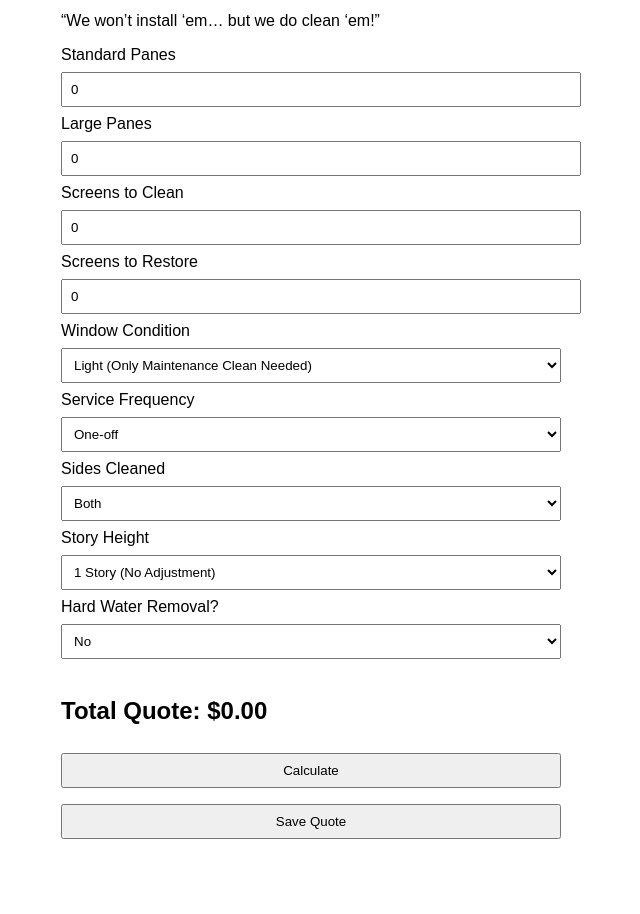
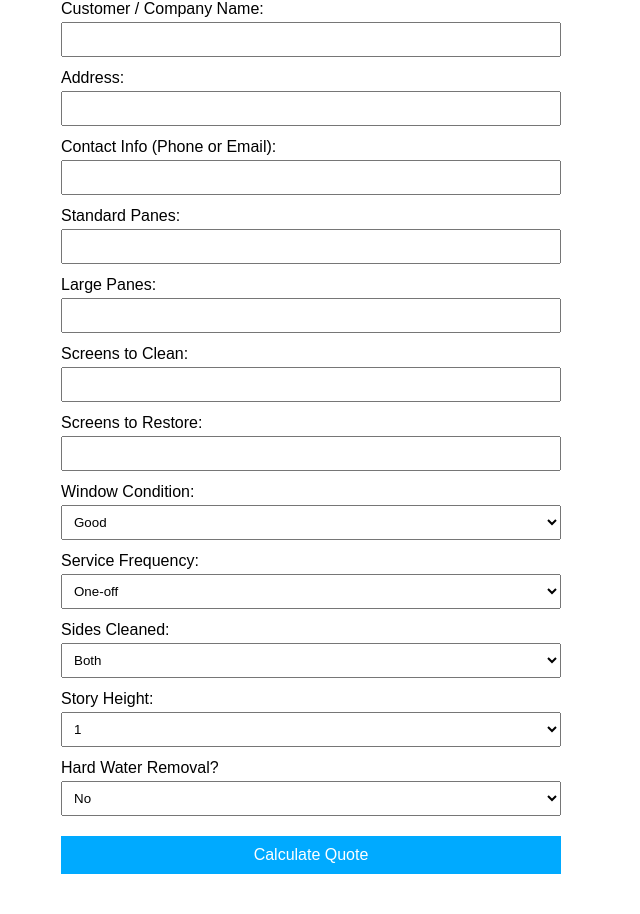
Before and after one commit to RUBBERDUCKIED/QUOTE_CALCULATOR, a plain HTML site: page index.html in a window 1280 px wide. Shown: the part 88-1002 px from the top of the page, without its empty margins (329-969 px from the left). Before the commit the page ends 965 px from the top, so only its background shows below. Drawn offline with Linux system fonts and the light colour scheme.

Commit message:
Update index.html

```diff
--- a/index.html
+++ b/index.html
@@ -1,8 +1,8 @@
 <!DOCTYPE html>
-<html lang="en">
+<html>
 <head>
-  <meta charset="UTF-8">
   <title>Window Crew Quote Calculator</title>
+  <meta name="viewport" content="width=device-width, initial-scale=1">
   <style>
     body {
       font-family: Arial, sans-serif;
@@ -10,143 +10,149 @@
       max-width: 500px;
       margin: auto;
     }
-    input, select, button {
-      margin: 8px 0;
+    label {
+      display: block;
+      margin-top: 12px;
+    }
+    input, select {
+      width: 100%;
       padding: 8px;
+      margin-top: 4px;
+      box-sizing: border-box;
+    }
+    button {
+      margin-top: 20px;
+      padding: 10px;
       width: 100%;
+      background-color: #00aaff;
+      color: white;
+      font-size: 16px;
+      border: none;
+      cursor: pointer;
     }
-    h2 {
-      margin-top: 30px;
-    }
-    #saveStatus {
-      margin-top: 10px;
-      color: green;
+    #quoteOutput {
+      margin-top: 20px;
+      font-weight: bold;
     }
   </style>
 </head>
 <body>
+  <h2>Window Crew Quote Calculator</h2>
 
-  <h1>The Window Crew</h1>
-  <p>“We won’t install ‘em… but we do clean ‘em!”</p>
+  <form id="quoteForm">
+    <!-- CRM Fields -->
+    <label for="customer">Customer / Company Name:</label>
+    <input type="text" name="entry.444104592" id="customer" required>
 
-  <label>Standard Panes</label>
-  <input type="number" id="standard" value="0">
+    <label for="address">Address:</label>
+    <input type="text" name="entry.1843034712" id="address" required>
 
-  <label>Large Panes</label>
-  <input type="number" id="large" value="0">
+    <label for="contact">Contact Info (Phone or Email):</label>
+    <input type="text" name="entry.1578505655" id="contact" required>
 
-  <label>Screens to Clean</label>
-  <input type="number" id="screensClean" value="0">
+    <!-- Quote Inputs -->
+    <label for="standard-panes">Standard Panes:</label>
+    <input type="number" name="entry.823020867" id="standard-panes" required>
 
-  <label>Screens to Restore</label>
-  <input type="number" id="screensRestore" value="0">
+    <label for="large-panes">Large Panes:</label>
+    <input type="number" name="entry.1634670750" id="large-panes" required>
 
-  <label>Window Condition</label>
-  <select id="condition">
-    <option value="Light">Light (Only Maintenance Clean Needed)</option>
-    <option value="Moderate">Moderate Grime (+4%)</option>
-    <option value="Heavy">Heavy Grime/Paint (+8%)</option>
-    <option value="Construction">Construction Debris (+15%)</option>
+    <label for="screens-clean">Screens to Clean:</label>
+    <input type="number" name="entry.1503289555" id="screens-clean" required>
+
+    <label for="screens-restore">Screens to Restore:</label>
+    <input type="number" name="entry.2096928728" id="screens-restore" required>
+
+    <label for="window-condition">Window Condition:</label>
+    <select name="entry.1179846798" id="window-condition" required>
+      <option value="Good">Good</option>
+      <option value="Moderate">Moderate Grime/Hard Water Spots</option>
+      <option value="Heavy">Heavy Grime/Paint/Stickers</option>
+      <option value="Construction">Construction Debris</option>
     </select>
 
-  <label>Service Frequency</label>
-  <select id="frequency">
+    <label for="service-frequency">Service Frequency:</label>
+    <select name="entry.312555390" id="service-frequency" required>
       <option value="One-off">One-off</option>
-    <option value="Biannual">Biannual (-10%)</option>
-    <option value="Quarterly">Quarterly (-15%)</option>
+      <option value="Twice a Year">Twice a Year (10% off)</option>
+      <option value="Quarterly">Quarterly (15% off)</option>
     </select>
 
-  <label>Sides Cleaned</label>
-  <select id="sides">
+    <label for="sides-cleaned">Sides Cleaned:</label>
+    <select name="entry.517640240" id="sides-cleaned" required>
       <option value="Both">Both</option>
-    <option value="Inside Only">Inside Only (-30%)</option>
-    <option value="Outside Only">Outside Only (-30%)</option>
+      <option value="Outside Only">Outside Only</option>
+      <option value="Inside Only">Inside Only</option>
     </select>
 
-  <label>Story Height</label>
-  <select id="height">
-    <option value="1">1 Story (No Adjustment)</option>
-    <option value="2">2 Story (+20%)</option>
+    <label for="story-height">Story Height:</label>
+    <select name="entry.1578505655" id="story-height" required>
+      <option value="1">1</option>
+      <option value="2">2</option>
+      <option value="3+">3+</option>
     </select>
 
-  <label>Hard Water Removal?</label>
-  <select id="hardwater">
-    <option value="No">No</option>
-    <option value="Yes">Yes (+10%)</option>
+    <label for="hard-water">Hard Water Removal?</label>
+    <select name="entry.1843034712" id="hard-water" required>
+      <option value="no">No</option>
+      <option value="yes">Yes</option>
     </select>
 
-  <h2>Total Quote: $<span id="quote">0.00</span></h2>
+    <!-- Hidden Field for Final Quote Total -->
+    <input type="hidden" name="entry.444104592" id="quote-total" />
 
-  <button onclick="calculateQuote()">Calculate</button>
-  <button onclick="saveQuote()">Save Quote</button>
-  <div id="saveStatus"></div>
+    <button type="button" onclick="calculateQuote()">Calculate Quote</button>
+    <div id="quoteOutput"></div>
+  </form>
 
   <script>
     function calculateQuote() {
-      const standard = parseFloat(document.getElementById("standard").value) || 0;
-      const large = parseFloat(document.getElementById("large").value) || 0;
-      const screensClean = parseFloat(document.getElementById("screensClean").value) || 0;
-      const screensRestore = parseFloat(document.getElementById("screensRestore").value) || 0;
-      const condition = document.getElementById("condition").value;
-      const frequency = document.getElementById("frequency").value;
-      const sides = document.getElementById("sides").value;
-      const height = document.getElementById("height").value;
-      const hardwater = document.getElementById("hardwater").value;
+      const standard = parseInt(document.getElementById("standard-panes").value) || 0;
+      const large = parseInt(document.getElementById("large-panes").value) || 0;
+      const screensClean = parseInt(document.getElementById("screens-clean").value) || 0;
+      const screensRestore = parseInt(document.getElementById("screens-restore").value) || 0;
+      const condition = document.getElementById("window-condition").value;
+      const frequency = document.getElementById("service-frequency").value;
+      const sides = document.getElementById("sides-cleaned").value;
+      const hardWater = document.getElementById("hard-water").value;
 
-      let total = (standard * 10) + (large * 16) + (screensClean * 2) + (screensRestore * 3);
+      let total = (standard * 10) + (large * 16) + (screensClean * 3) + (screensRestore * 6);
 
-      // Condition adjustment
-      if (condition === "Moderate") total *= 1.04;
-      else if (condition === "Heavy") total *= 1.08;
-      else if (condition === "Construction") total *= 1.15;
+      // Window condition adjustment
+      if (condition === "Moderate") total *= 1.02;
+      else if (condition === "Heavy") total *= 1.04;
+      else if (condition === "Construction") total *= 1.06;
 
       // Frequency discount
-      if (frequency === "Biannual") total *= 0.9;
+      if (frequency === "Twice a Year") total *= 0.9;
       else if (frequency === "Quarterly") total *= 0.85;
 
-      // Sides cleaned discount
-      if (sides === "Inside Only" || sides === "Outside Only") total *= 0.7;
+      // Hard water add-on
+      if (hardWater === "yes") total += 25;
 
-      // Story height adjustment
-      if (height === "2") total *= 1.20;
+      total = total.toFixed(2);
 
-      // Hard water adjustment
-      if (hardwater === "Yes") total *= 1.10;
+      document.getElementById("quoteOutput").textContent = "Estimated Quote: $" + total;
+      document.getElementById("quote-total").value = total;
 
-      document.getElementById("quote").innerText = total.toFixed(2);
+      // Submit to Google Form
+      submitForm();
     }
 
-    function saveQuote() {
-      calculateQuote(); // ensure latest value is saved
-
-      const formData = new URLSearchParams();
-
-      // Map form inputs to Google Form field entry IDs
-      formData.append("entry.823208067", document.getElementById("standard").value);         // Standard Panes
-      formData.append("entry.1634670750", document.getElementById("large").value);           // Large Panes
-      formData.append("entry.1503289555", document.getElementById("screensClean").value);    // Screens to Clean
-      formData.append("entry.2096928728", document.getElementById("screensRestore").value);  // Screens to Restore
-      formData.append("entry.1179846798", document.getElementById("condition").value);       // Window Condition
-      formData.append("entry.312555390", document.getElementById("frequency").value);        // Service Frequency
-      formData.append("entry.517640240", document.getElementById("sides").value);            // Sides Cleaned
-      formData.append("entry.1578505655", document.getElementById("height").value);          // Story Height
-      formData.append("entry.1843034712", document.getElementById("hardwater").value);       // Hard Water Removal
-      formData.append("entry.444104592", document.getElementById("quote").innerText);        // Total Quote
+    function submitForm() {
+      const form = document.getElementById("quoteForm");
+      const formData = new FormData(form);
 
       fetch("https://docs.google.com/forms/d/e/1FAIpQLSfnlHSL3hgL6tLEMw-DXjM_xdvTlSVkMOiq8ZzxWhUgdOnm5Q/formResponse", {
         method: "POST",
         mode: "no-cors",
-        headers: {
-          "Content-Type": "application/x-www-form-urlencoded"
-        },
-        body: formData.toString()
-      })
-      .then(() => {
-        document.getElementById("saveStatus").innerText = "✅ Quote saved via Google Form!";
-      })
-      .catch((err) => {
-        document.getElementById("saveStatus").innerText = "❌ Error saving to Google Form.";
-        console.error(err);
+        body: formData
+      }).then(() => {
+        alert("Quote submitted successfully!");
+        form.reset();
+        document.getElementById("quoteOutput").textContent = "";
+      }).catch(() => {
+        alert("Failed to submit. Please try again.");
       });
     }
   </script>
```
Lines whose indentation alone changed are shown as unchanged.
